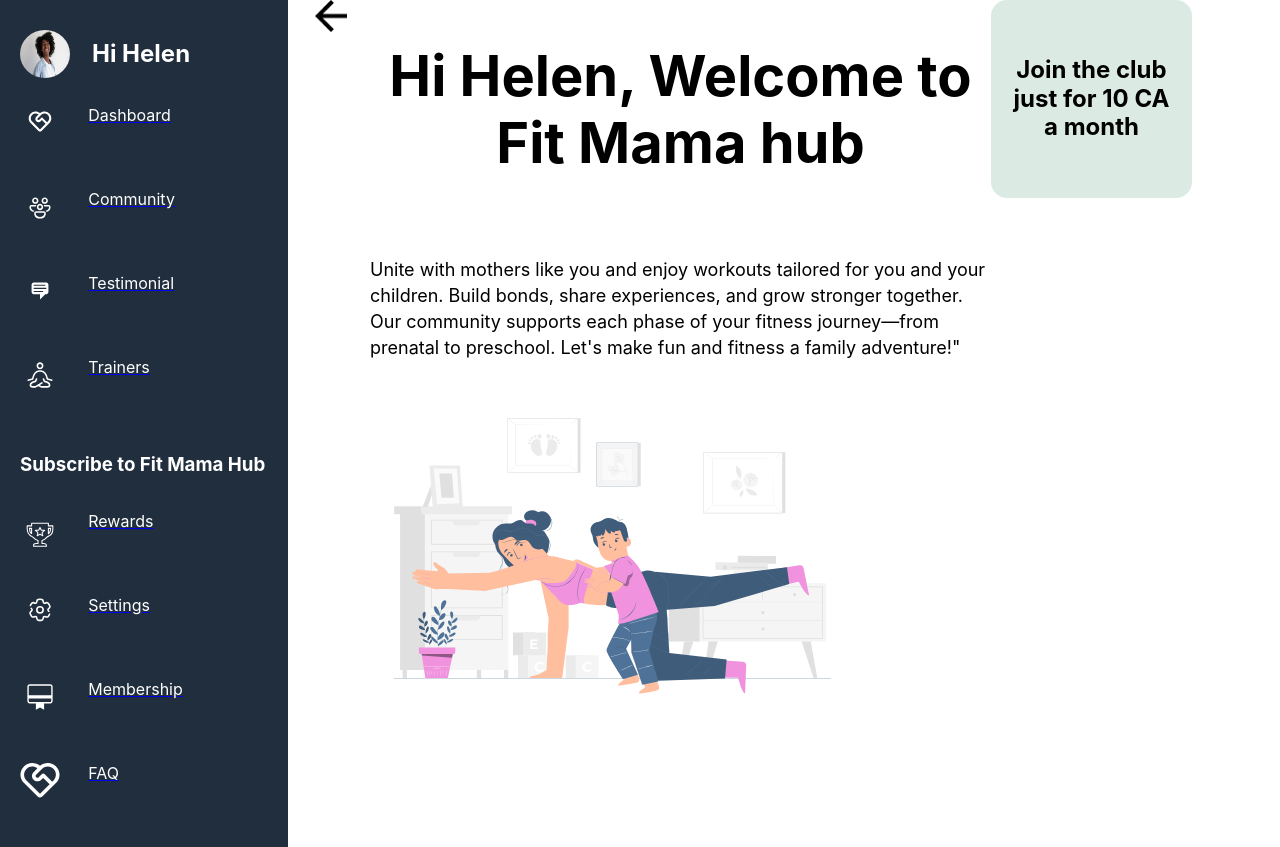
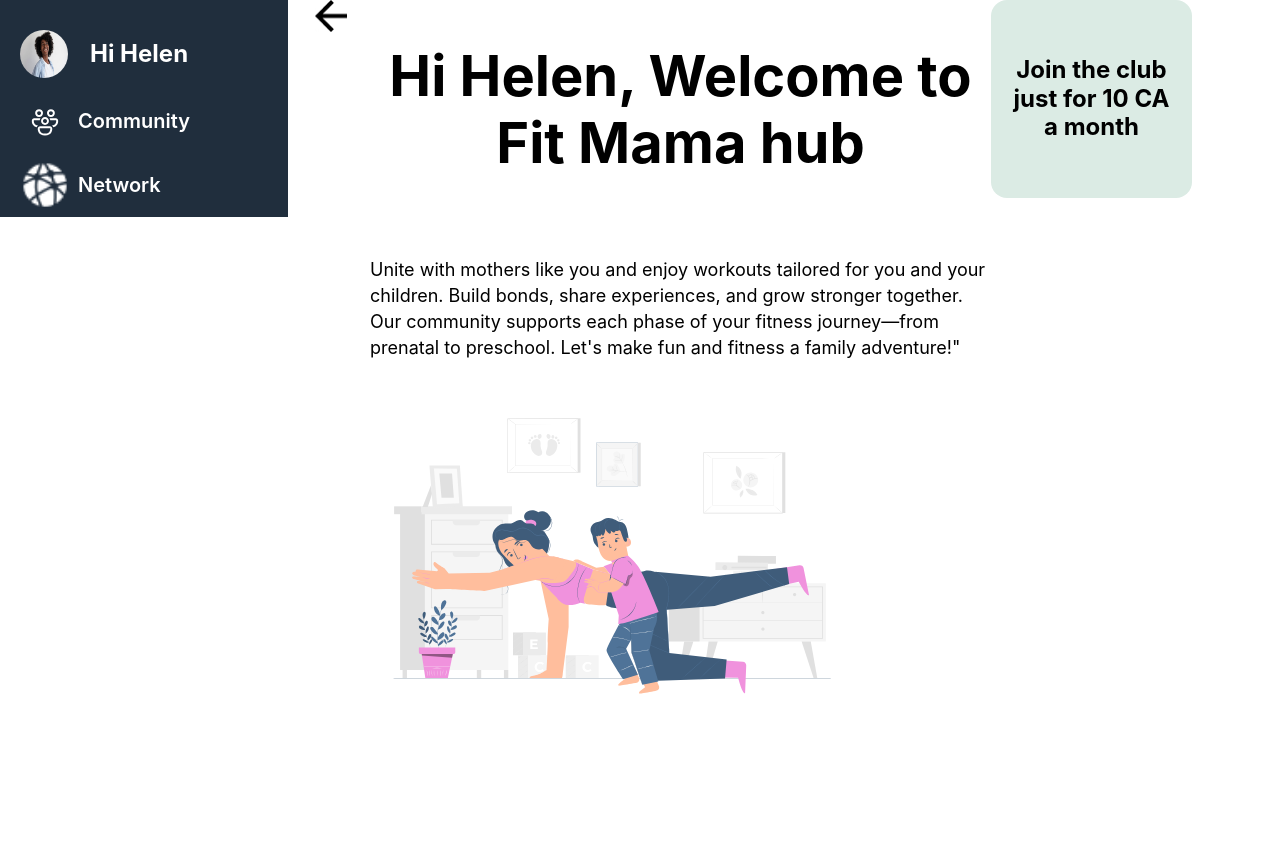
Before and after one commit to Walflower/fitmama, a React (Create React App) app: page /Dashboard in a window 1280 px wide. After the commit the page ends 800 px from the top, so only its background shows below. Built offline with nearby package versions, Linux system fonts and the light colour scheme.

Commit message:
new changes to navigation

```diff
--- a/src/components/LeftNavigation/LeftNavigation.jsx
+++ b/src/components/LeftNavigation/LeftNavigation.jsx
@@ -5,13 +5,14 @@ import { Link } from "react-router-dom";
 import LOGO from "../../assets/Images/LOGO.png";
 
 import Community from "../../assets/Icons/community.svg";
+import Network from "../../assets/Images/Sidebar/Network.png";
 import DashboardImage from "../../assets/Icons/dashboard.svg";
-import FAQ from "../../assets/Icons/faq.svg";
-import Membership from "../../assets/Icons/membership.svg";
-import Rewards from "../../assets/Icons/rewards.svg";
-import Settings from "../../assets/Icons/settings.svg";
-import Testimonial from "../../assets/Icons/testimonial.svg";
-import Trainers from "../../assets/Icons/trainers.svg";
+// import FAQ from "../../assets/Icons/faq.svg";
+// import Membership from "../../assets/Icons/membership.svg";
+// import Rewards from "../../assets/Icons/rewards.svg";
+// import Settings from "../../assets/Icons/settings.svg";
+// import Testimonial from "../../assets/Icons/testimonial.svg";
+// import Trainers from "../../assets/Icons/trainers.svg";
 
 export function LeftNavigation() {
   return (
@@ -23,25 +24,36 @@ export function LeftNavigation() {
             <h2 className={styles.UserName}>Hi Helen</h2>
           </div>
 
-          <section className={styles.Services}>
+          <section className={styles.ServicesContainer}>
+            <img
+              src={Community}
+              alt="Services"
+              className={styles.ServicesImage}
+            />
+            <Link to="/Dashboard" className={styles.Links}>
+              <p className={styles.ServicesTitles}>Community</p>
+            </Link>
+          </section>
+
+          <section className={styles.ServicesContainer}>
+            <img
+              src={Network}
+              alt="Services"
+              className={styles.ServicesImage}
+            />
+            <Link to="/Dashboard" className={styles.Links}>
+              <p className={styles.ServicesTitles}>Network</p>
+            </Link>
+          </section>
+
+          {/* <section className={styles.Services}>
             <img
               src={DashboardImage}
               alt="Services"
               className={styles.ServicesImage}
             />
-            <Link to="/Dashboard">
+            <Link to="/Community">
               <p className={styles.ServicesTitles}>Dashboard</p>
-            </Link>
-          </section>
-
-          <section className={styles.Community}>
-            <img
-              src={Community}
-              alt="Services"
-              className={styles.ServicesImage}
-            />
-            <Link to="/Dashboard">
-              <p className={styles.ServicesTitles}>Community</p>
             </Link>
           </section>
 
@@ -113,12 +125,12 @@ export function LeftNavigation() {
             <Link to="/Dashboard">
               <p className={styles.ServicesTitles}>FAQ</p>
             </Link>
-          </section>
+          </section> */}
 
           {/**where is this back button going?/............................................ */}
-          <Link>
+          {/* <Link>
             <img src={LOGO} alt="BackButton" className={styles.Logo} />
-          </Link>
+          </Link> */}
         </section>
       </div>
     </div>
--- a/src/components/LeftNavigation/LeftNavigation.module.css
+++ b/src/components/LeftNavigation/LeftNavigation.module.css
@@ -1,12 +1,17 @@
 .LeftNavigation {
   display: flex;
   background-color: #202e3d;
+  height: 100%;
 }
 .Questionnaire {
   width: 18rem;
   color: #ffffff;
 }
-/* ..............userprofile .................. */
+
+.Links {
+  text-decoration-line: none;
+}
+
 .Navigation {
   display: flex;
   flex-direction: column;
@@ -16,37 +21,45 @@
 .UserProfile {
   display: flex;
   align-items: center;
-  padding-top: 10px;
+  margin-top: 10px;
+  display: flex;
 }
 .UserImage {
-  width: 50px;
-  height: 48px;
+  width: 3rem;
+  height: 3rem;
   margin-right: 1rem;
   border-radius: 100%;
   background-color: #ffffff;
 }
 .UserName {
-  font-size: 24px;
-  line-height: 28.8px;
+  font-size: 1.5rem;
+  line-height: 1.8rem;
   font-weight: 700;
-  padding-left: 6px;
+  padding-left: 0.375rem;
+  width: 10rem;
 }
-/* ..............Services .................. */
-.Services {
+
+.ServicesContainer {
+  display: flex;
+  align-items: center;
+  gap: 0.5rem;
+}
+.ServicesTitles {
+  color: white;
+  font-weight: 600;
+  font-size: 1.25rem;
+}
+.ServicesImage {
+  width: 50px;
+}
+
+/* ................................................. */
+/* .Services {
   display: flex;
   align-items: center;
   padding-bottom: 16px;
 }
-.ServicesImage {
-  width: 40px;
-  /* height: 19.11px; */
-}
-.ServicesTitles {
-  padding-left: 28.26px;
-  padding-bottom: 16px;
-  color: white;
-  /* text-decoration: none !important; */
-}
+
 .Community {
   display: flex;
   align-items: center;
@@ -64,15 +77,15 @@
   align-items: center;
   padding-bottom: 16px;
 }
+
 /* ....................Subscription......... */
-.Subscription {
-  /* padding-left: 8px; */
+/*.Subscription {
   display: flex;
   flex-direction: column;
   padding-top: 10px;
   padding-left: 20px;
 }
-.Rewards {
+ .Rewards {
   display: flex;
   align-items: center;
   padding-bottom: 16px;
@@ -107,3 +120,7 @@
   padding-bottom: 16px;
   width: 00px;
 }
+
+.Links {
+  text-decoration-line: none;
+} */
```
Also changed, not shown: src/assets/Images/Sidebar/Community.png (added), src/assets/Images/Sidebar/Network.png (added).
